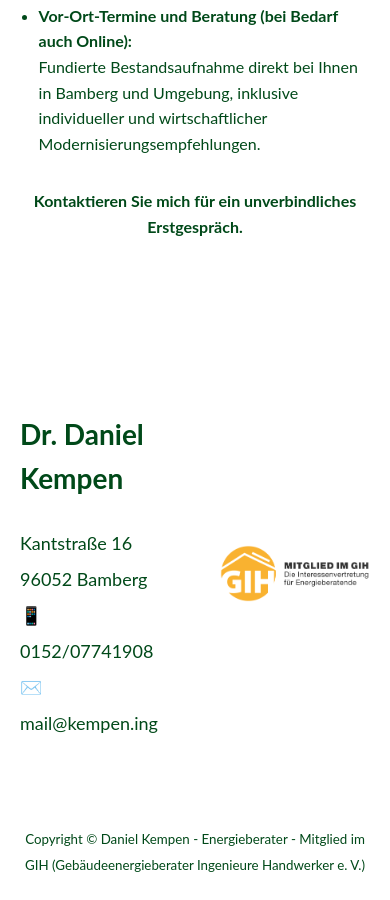
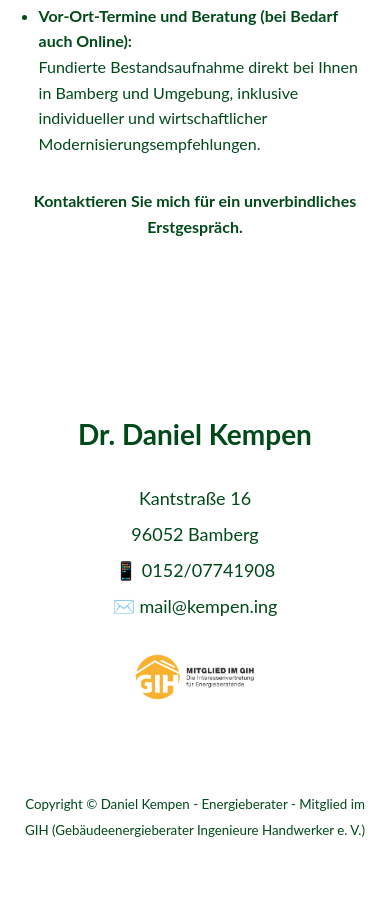
Before and after one commit to kempen-ing/kempen-ing.github.io, a plain HTML site: page index.html in a window 390 px wide. Shown: the part 1053-1953 px from the top of the page. After the commit the page ends 1919 px from the top, so only its background shows below. Drawn offline with Linux system fonts and the light colour scheme.

Commit message:
Initial commit

```diff
--- a/styles.css
+++ b/styles.css
@@ -256,6 +256,15 @@ address {
     .content-text h3 {
         font-size: 1.25rem;
     }
+    .contact-info {
+        flex-direction: column;    /* Stapelt Text und Logo untereinander statt nebeneinander */
+        text-align: center;        /* Zentriert Ihre Kontaktdaten auf dem Handy */
+        gap: 30px;                 /* Angenehmer Abstand zwischen Text und Logo */
+    }
+
+    .gih-logo {
+        width: 120px;              /* Macht das Logo auf dem Smartphone etwas dezenter */
+    }
 }
 
 @media (max-width: 480px) {
```
